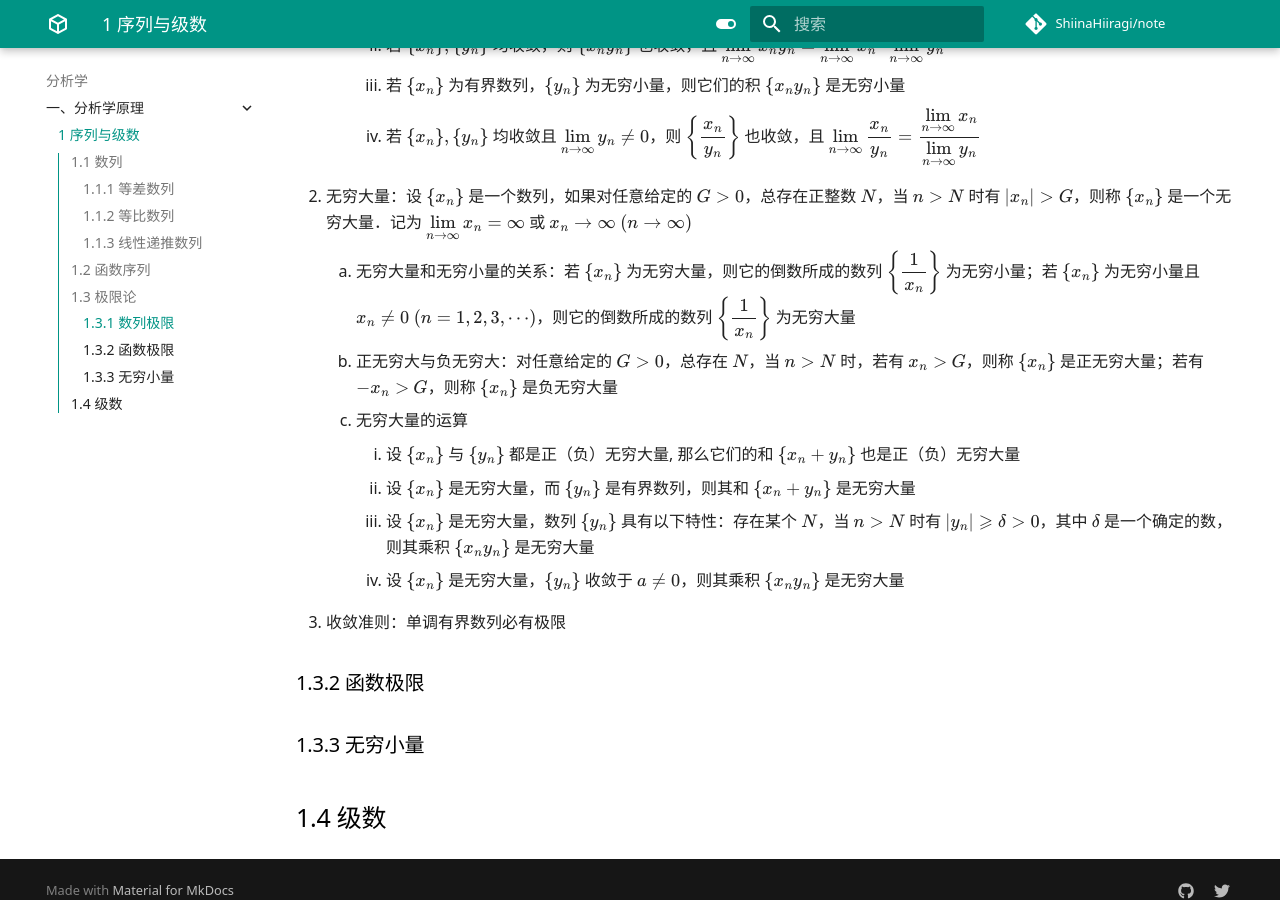
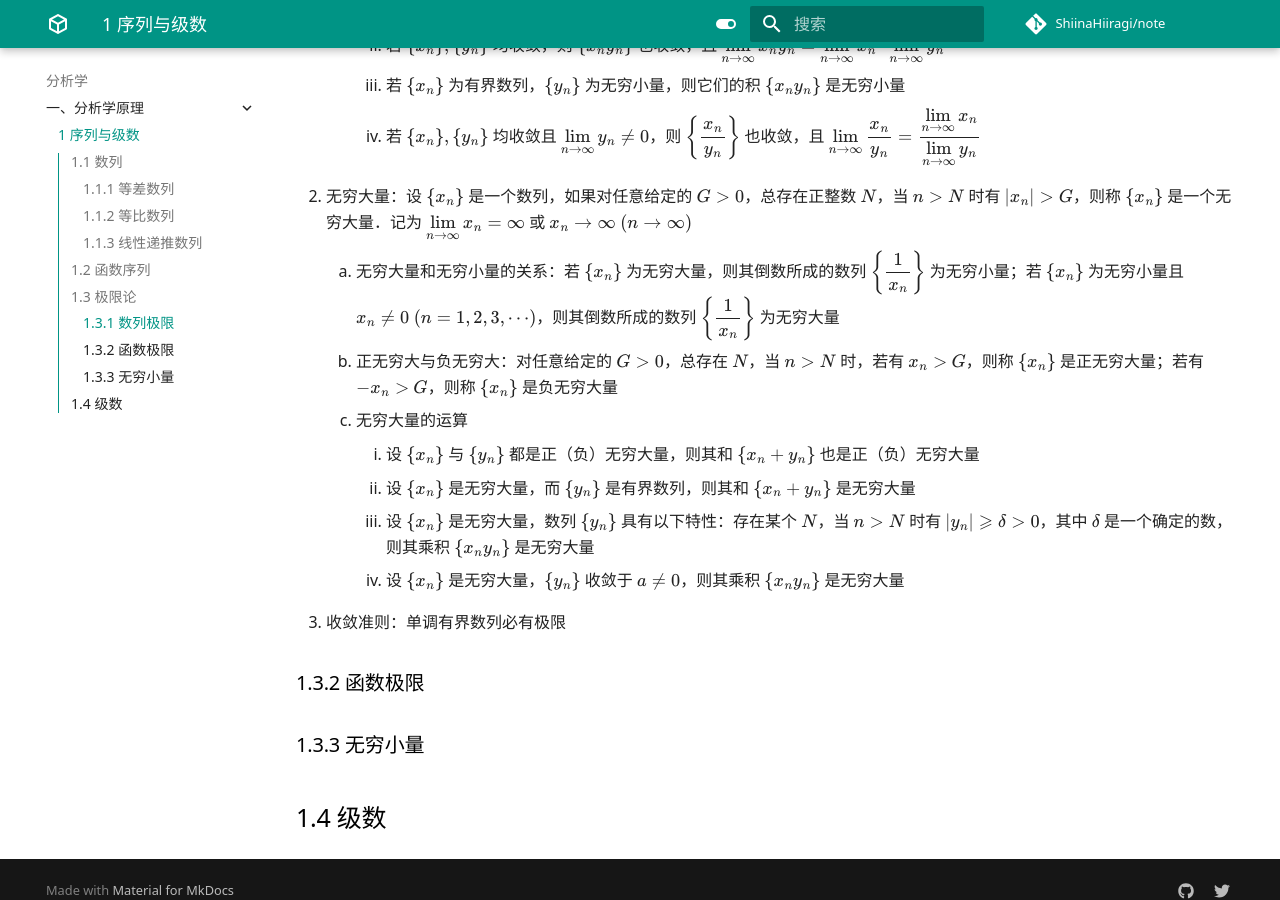
Before and after one commit to ShiinaHiiragi/note, an MkDocs documentation site: the page built from docs/anly/princ/seq.md, in a window 1280 px wide and 900 px high, scrolled down 5146 px. Built offline with MkDocs 1.6.1 and Material for MkDocs 9.7.7, drawn with Linux system fonts in a browser that asks for light colours; comment, search, counter and statistics services are not loaded.

Commit message:
change diction

```diff
--- a/docs/anly/princ/seq.md
+++ b/docs/anly/princ/seq.md
@@ -137,10 +137,10 @@
         3. 若 $\left\{x_{n}\right\}$ 为有界数列，$\left\{y_{n}\right\}$ 为无穷小量，则它们的积 $\left\{x_{n} y_{n}\right\}$ 是无穷小量
         4. 若 $\left\{x_{n}\right\},\left\{y_{n}\right\}$ 均收敛且 ${\displaystyle \lim _{n \rightarrow \infty} y_{n} \neq 0}$，则 $\left\{\dfrac{x_{n}}{y_{n}}\right\}$ 也收敛，且 ${\displaystyle \lim _{n \rightarrow \infty} \dfrac{x_{n}}{y_{n}}=\dfrac{{\displaystyle \lim _{n \rightarrow \infty} x_{n}}}{{\displaystyle \lim _{n \rightarrow \infty} y_{n}}}}$
 2. 无穷大量：设 $\left\{x_{n}\right\}$ 是一个数列，如果对任意给定的 $G>0$，总存在正整数 $N$，当 $n>N$ 时有 $\left|x_{n}\right|>G$，则称 $\left\{x_{n}\right\}$ 是一个无穷大量．记为 ${\displaystyle \lim _{n \rightarrow \infty} x_{n}=\infty}$ 或 $x_{n} \rightarrow \infty \ (n \rightarrow \infty)$
-    1. 无穷大量和无穷小量的关系：若 $\left\{x_{n}\right\}$ 为无穷大量，则它的倒数所成的数列 $\left\{\dfrac{1}{x_{n}}\right\}$ 为无穷小量；若 $\left\{x_{n}\right\}$ 为无穷小量且 $x_{n} \neq 0 \ (n=1,2,3, \cdots)$，则它的倒数所成的数列 $\left\{\dfrac{1}{x_{n}}\right\}$ 为无穷大量
+    1. 无穷大量和无穷小量的关系：若 $\left\{x_{n}\right\}$ 为无穷大量，则其倒数所成的数列 $\left\{\dfrac{1}{x_{n}}\right\}$ 为无穷小量；若 $\left\{x_{n}\right\}$ 为无穷小量且 $x_{n} \neq 0 \ (n=1,2,3, \cdots)$，则其倒数所成的数列 $\left\{\dfrac{1}{x_{n}}\right\}$ 为无穷大量
     2. 正无穷大与负无穷大：对任意给定的 $G>0$，总存在 $N$，当 $n>N$ 时，若有 $x_{n}>$ $G$，则称 $\left\{x_{n}\right\}$ 是正无穷大量；若有 $-x_{n}>$ $G$，则称 $\left\{x_{n}\right\}$ 是负无穷大量
     3. 无穷大量的运算
-        1. 设 $\left\{x_{n}\right\}$ 与 $\left\{y_{n}\right\}$ 都是正（负）无穷大量, 那么它们的和 $\left\{x_{n}+y_{n}\right\}$ 也是正（负）无穷大量
+        1. 设 $\left\{x_{n}\right\}$ 与 $\left\{y_{n}\right\}$ 都是正（负）无穷大量，则其和 $\left\{x_{n}+y_{n}\right\}$ 也是正（负）无穷大量
         2. 设 $\left\{x_{n}\right\}$ 是无穷大量，而 $\left\{y_{n}\right\}$ 是有界数列，则其和 $\left\{x_{n}+y_{n}\right\}$ 是无穷大量
         3. 设 $\left\{x_{n}\right\}$ 是无穷大量，数列 $\left\{y_{n}\right\}$ 具有以下特性：存在某个 $N$，当 $n>N$ 时有 $\left|y_{n}\right| \geqslant \delta>0$，其中 $\delta$ 是一个确定的数，则其乘积 $\left\{x_{n} y_{n}\right\}$ 是无穷大量
         4. 设 $\left\{x_{n}\right\}$ 是无穷大量，$\left\{y_{n}\right\}$ 收敛于 $a \neq 0$，则其乘积 $\left\{x_{n} y_{n}\right\}$ 是无穷大量
```
Also changed, not shown: docs/meta/sign/prin.md (+1 -1 lines).
